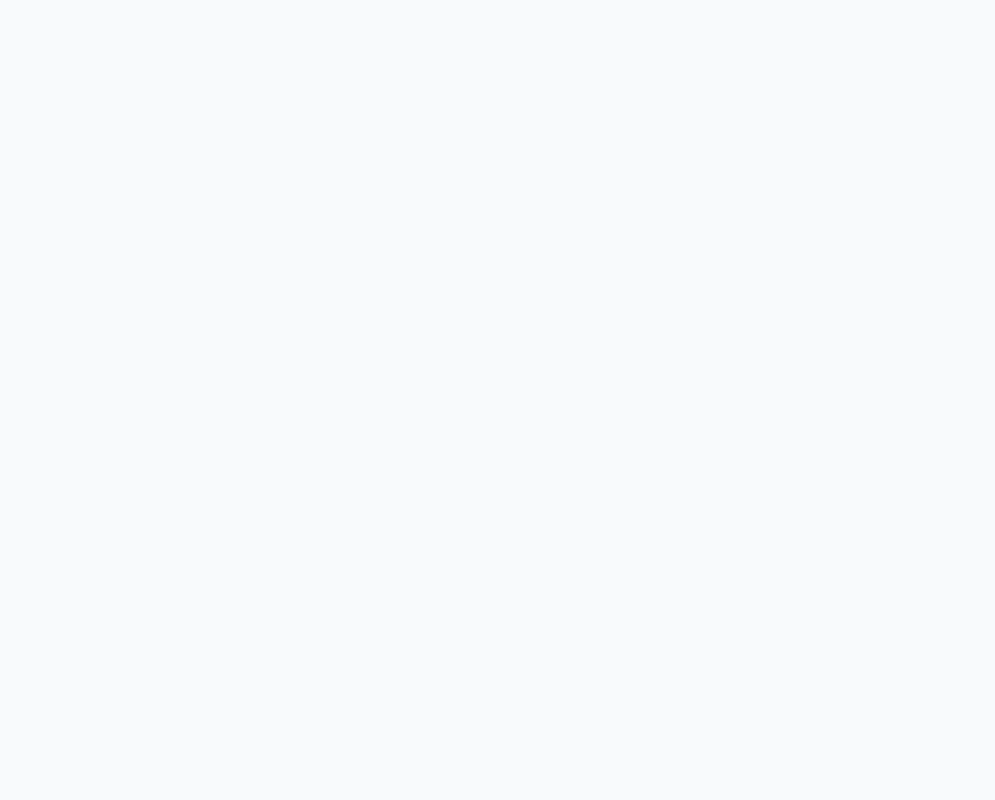
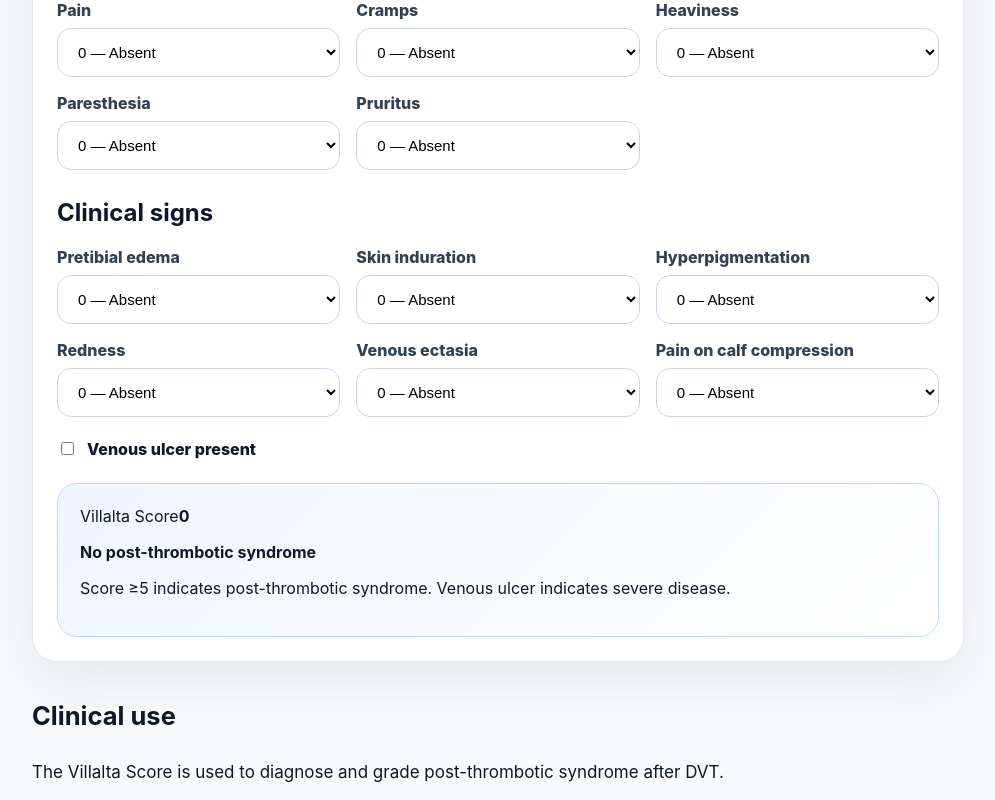
Before and after one commit to brsbyrm/meddoq, a Next.js app: page /calculators/villalta-score in a window 1280 px wide. Before the commit this address had no page. Shown: the part 420-1220 px from the top of the page, without its empty margins (142-1137 px from the left). Before the commit the page ends 800 px from the top, so only its background shows below. Built offline with nearby package versions, Linux system fonts and the light colour scheme.

Commit message:
Add Villalta score calculator

```diff
--- /dev/null
+++ b/app/calculators/villalta-score/page.js
@@ -0,0 +1,143 @@
+"use client";
+
+import { useMemo, useState } from "react";
+
+const symptoms = [
+  { id: "pain", label: "Pain" },
+  { id: "cramps", label: "Cramps" },
+  { id: "heaviness", label: "Heaviness" },
+  { id: "paresthesia", label: "Paresthesia" },
+  { id: "pruritus", label: "Pruritus" },
+];
+
+const signs = [
+  { id: "pretibialEdema", label: "Pretibial edema" },
+  { id: "skinInduration", label: "Skin induration" },
+  { id: "hyperpigmentation", label: "Hyperpigmentation" },
+  { id: "redness", label: "Redness" },
+  { id: "venousEctasia", label: "Venous ectasia" },
+  { id: "calfCompressionPain", label: "Pain on calf compression" },
+];
+
+function interpretation(score, ulcer) {
+  if (ulcer) return "Severe post-thrombotic syndrome";
+  if (score < 5) return "No post-thrombotic syndrome";
+  if (score <= 9) return "Mild post-thrombotic syndrome";
+  if (score <= 14) return "Moderate post-thrombotic syndrome";
+  return "Severe post-thrombotic syndrome";
+}
+
+export default function Page() {
+  const [values, setValues] = useState({});
+  const [ulcer, setUlcer] = useState(false);
+
+  const score = useMemo(() => {
+    return [...symptoms, ...signs].reduce(
+      (sum, item) => sum + Number(values[item.id] || 0),
+      0
+    );
+  }, [values]);
+
+  return (
+    <main style={styles.main}>
+      <a href="/" style={styles.back}>← Back to Meddoq</a>
+
+      <section style={styles.hero}>
+        <p style={styles.kicker}>Vascular Calculator</p>
+        <h1>Villalta Score Calculator</h1>
+        <p>Assess post-thrombotic syndrome severity after deep vein thrombosis.</p>
+      </section>
+
+      <section style={styles.card}>
+        <h2>Symptoms</h2>
+        <div style={styles.grid}>
+          {symptoms.map((item) => (
+            <label key={item.id} style={styles.label}>
+              {item.label}
+              <select
+                style={styles.input}
+                value={values[item.id] || 0}
+                onChange={(e) =>
+                  setValues((prev) => ({ ...prev, [item.id]: e.target.value }))
+                }
+              >
+                <option value="0">0 — Absent</option>
+                <option value="1">1 — Mild</option>
+                <option value="2">2 — Moderate</option>
+                <option value="3">3 — Severe</option>
+              </select>
+            </label>
+          ))}
+        </div>
+
+        <h2 style={{ marginTop: 28 }}>Clinical signs</h2>
+        <div style={styles.grid}>
+          {signs.map((item) => (
+            <label key={item.id} style={styles.label}>
+              {item.label}
+              <select
+                style={styles.input}
+                value={values[item.id] || 0}
+                onChange={(e) =>
+                  setValues((prev) => ({ ...prev, [item.id]: e.target.value }))
+                }
+              >
+                <option value="0">0 — Absent</option>
+                <option value="1">1 — Mild</option>
+                <option value="2">2 — Moderate</option>
+                <option value="3">3 — Severe</option>
+              </select>
+            </label>
+          ))}
+        </div>
+
+        <label style={styles.checkbox}>
+          <input
+            type="checkbox"
+            checked={ulcer}
+            onChange={(e) => setUlcer(e.target.checked)}
+          />
+          Venous ulcer present
+        </label>
+
+        <div style={styles.result}>
+          <span>Villalta Score</span>
+          <strong>{score}</strong>
+          <p><b>{interpretation(score, ulcer)}</b></p>
+          <p>
+            Score ≥5 indicates post-thrombotic syndrome. Venous ulcer indicates severe disease.
+          </p>
+        </div>
+      </section>
+
+      <section style={styles.content}>
+        <h2>Clinical use</h2>
+        <p>
+          The Villalta Score is used to diagnose and grade post-thrombotic syndrome after DVT.
+        </p>
+
+        <h2>Interpretation</h2>
+        <p>
+          Total score below 5 suggests no PTS; 5–9 mild, 10–14 moderate, and ≥15 or venous ulcer severe PTS.
+        </p>
+
+        <h2>References</h2>
+        <p>Villalta S et al. Haemostasis. 1994. Kahn SR et al. J Thromb Haemost. 2009.</p>
+      </section>
+    </main>
+  );
+}
+
+const styles = {
+  main: { maxWidth: 980, margin: "0 auto", padding: 24, fontFamily: "Inter, system-ui, sans-serif", color: "#0f172a" },
+  back: { color: "#2563eb", fontWeight: 800, textDecoration: "none" },
+  hero: { marginTop: 32, background: "linear-gradient(135deg,#ffffff,#eff6ff)", border: "1px solid #dbeafe", borderRadius: 28, padding: "clamp(26px,5vw,46px)", boxShadow: "0 24px 70px rgba(15,23,42,0.08)" },
+  kicker: { color: "#2563eb", fontWeight: 900, textTransform: "uppercase", letterSpacing: "0.12em", fontSize: 12 },
+  card: { marginTop: 24, background: "#ffffff", border: "1px solid #e2e8f0", borderRadius: 24, padding: 24, boxShadow: "0 20px 60px rgba(15,23,42,0.08)" },
+  grid: { display: "grid", gridTemplateColumns: "repeat(auto-fit, minmax(min(100%, 260px), 1fr))", gap: 16 },
+  label: { display: "grid", gap: 8, fontWeight: 800, color: "#334155" },
+  input: { padding: "14px 16px", borderRadius: 14, border: "1px solid #cbd5e1", fontSize: 15, background: "#fff" },
+  checkbox: { marginTop: 22, display: "flex", gap: 10, alignItems: "center", fontWeight: 800 },
+  result: { marginTop: 24, background: "linear-gradient(135deg,#eff6ff,#ffffff)", border: "1px solid #bfdbfe", borderRadius: 20, padding: 22 },
+  content: { marginTop: 32, lineHeight: 1.7, fontSize: 17 },
+};
```
Also changed, not shown: app/data/calculators.js (+8 -0 lines).
